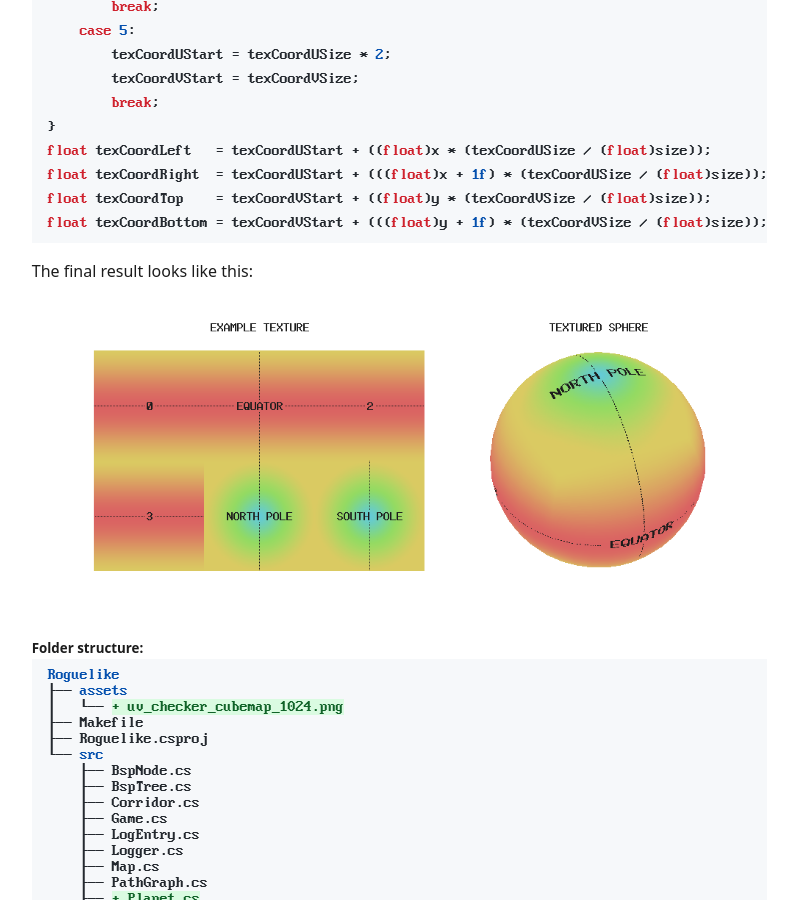
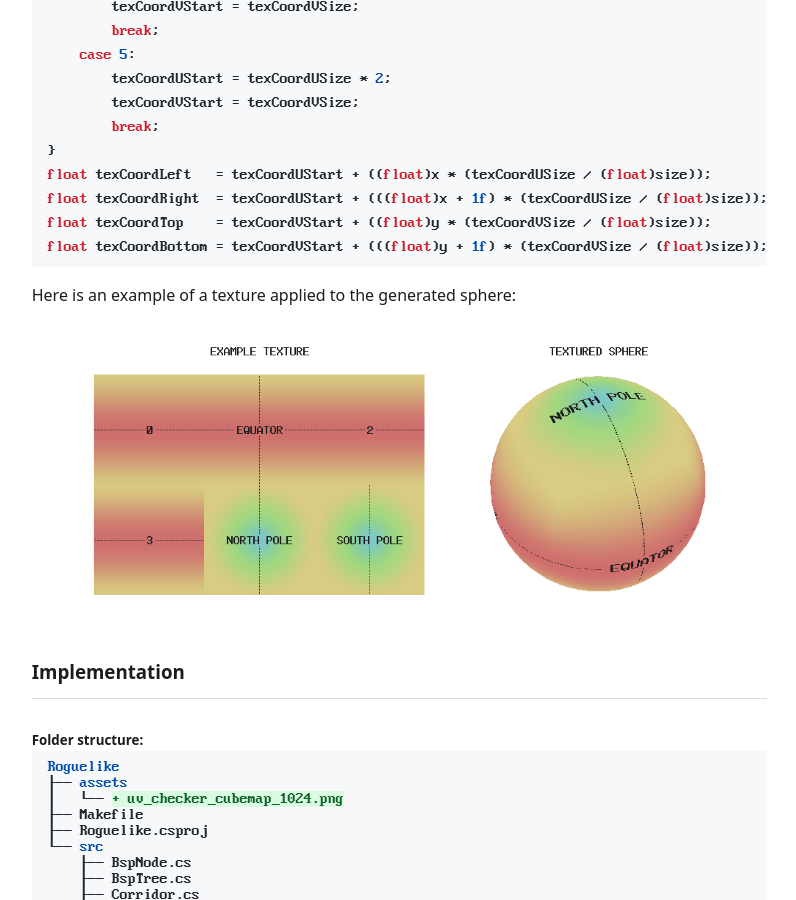
Before and after one commit to casper-borretzen/casper-borretzen.github.io, a Jekyll site: the page built from _posts/2024-06-10-roguelike-devlog8.md, in a window 1280 px wide and 900 px high, scrolled down 5275 px. Shown: the whole window, without its empty margins (321-1117 px from the left). Built offline with Jekyll 4.4.1, drawn with Linux system fonts in a browser that asks for light colours; some of the changed text lies outside the part shown.

Commit message:
devlog 8 edit

````diff
--- a/_posts/2024-06-10-roguelike-devlog8.md
+++ b/_posts/2024-06-10-roguelike-devlog8.md
@@ -128,9 +128,12 @@ float texCoordTop    = texCoordVStart + ((float)y * (texCoordVSize / (float)size
 float texCoordBottom = texCoordVStart + (((float)y + 1f) * (texCoordVSize / (float)size));
 ```
 
-The final result looks like this:
+Here is an example of a texture applied to the generated sphere:
 
 ![devlog](/img/devlog8_textured_sphere.png){:target="_blank"}
+
+### Implementation
+---
 
 {% include folder_tree.html root="Roguelike" content="assets|+uv_checker_cubemap_1024.png,Makefile,Roguelike.csproj,src|BspNode.cs|BspTree.cs|Corridor.cs|Game.cs|LogEntry.cs|Logger.cs|Map.cs|PathGraph.cs|+Planet.cs|Rand.cs|Room.cs|Vec2.cs" %}
 
````
Also changed, not shown: other parts of _posts/2024-06-10-roguelike-devlog8.md (+1 -1 lines), _posts/2024-06-06-roguelike-devlog4.md (+2 -2 lines), img/devlog8_planet_texture.png, img/devlog8_textured_sphere.png.
